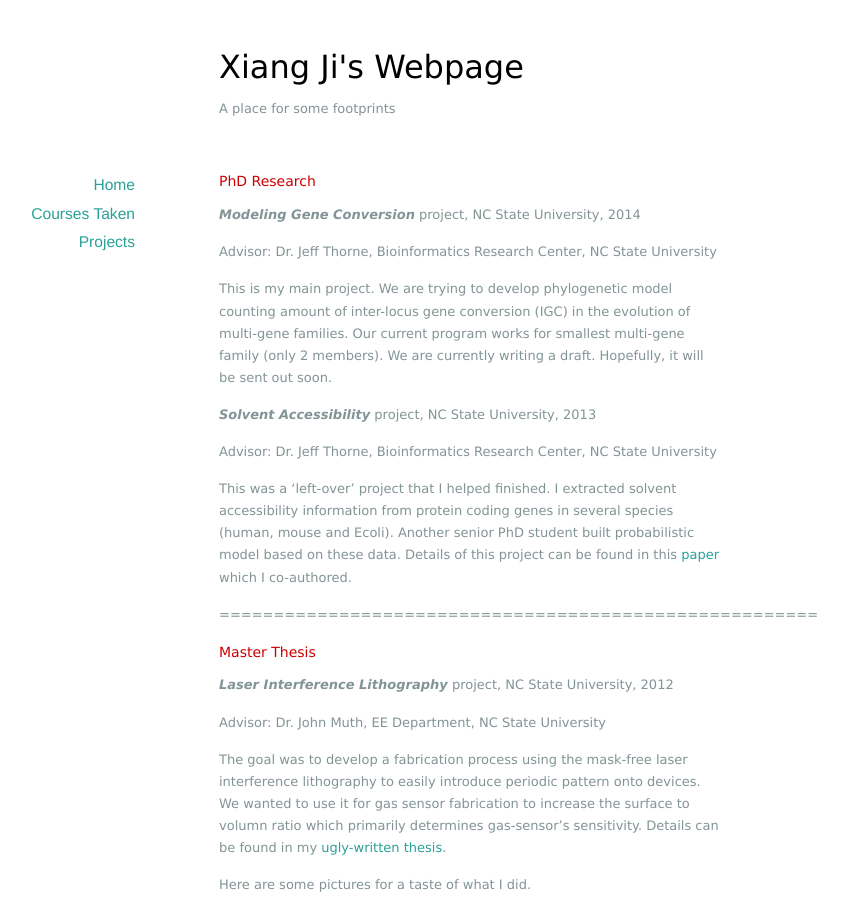
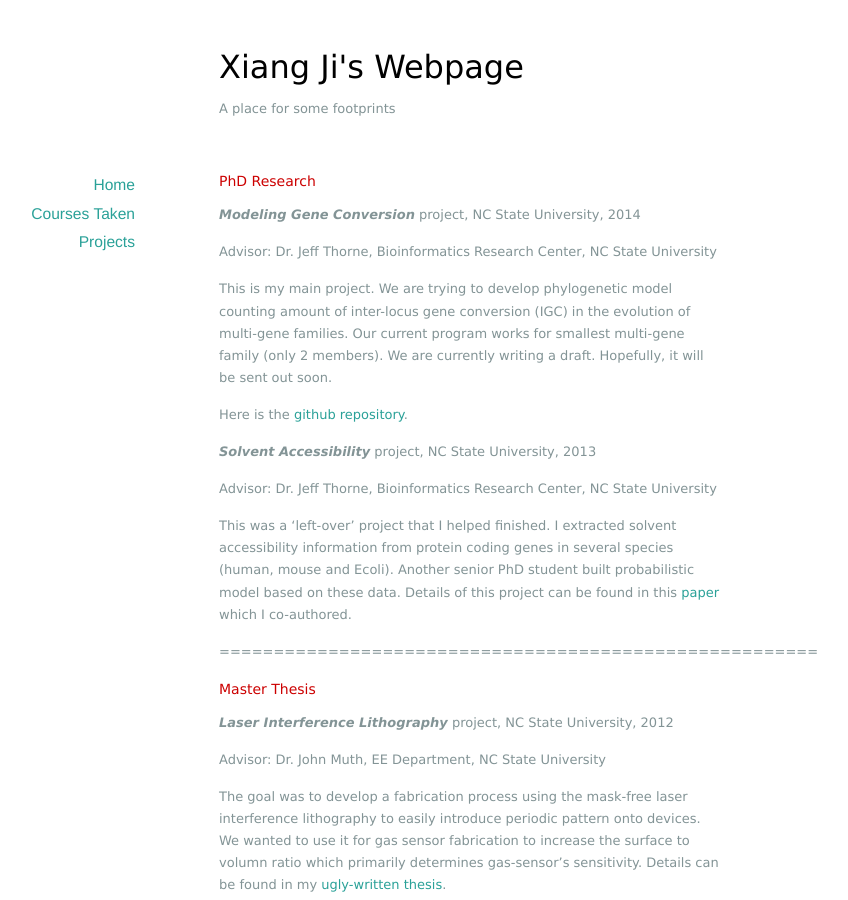
Before and after one commit to xiang-ji-ncsu/xiang-ji-ncsu.github.io, a Jekyll site: the page built from Publication/index.markdown, in a window 1280 px wide and 900 px high. Shown: the whole window, without its empty margins (171-1019 px from the left). Built offline with Jekyll 4.4.1, drawn with Linux system fonts in a browser that asks for light colours; nearby versions of some CDN libraries.

Commit message:
add github repository

```diff
--- a/Publication/index.markdown
+++ b/Publication/index.markdown
@@ -8,6 +8,8 @@ title: Research Projects
 Advisor: Dr. Jeff Thorne, Bioinformatics Research Center, NC State University
 
 This is my main project. We are trying to develop phylogenetic model counting amount of inter-locus gene conversion (IGC) in the evolution of multi-gene families. Our current program works for smallest multi-gene family (only 2 members). We are currently writing a draft. Hopefully, it will be sent out soon.
+
+Here is the [github repository](https://github.com/xji3/Genconv).
 
 
 **_Solvent Accessibility_** project, NC State University, 2013
```
Also changed, not shown: 1 other file.
